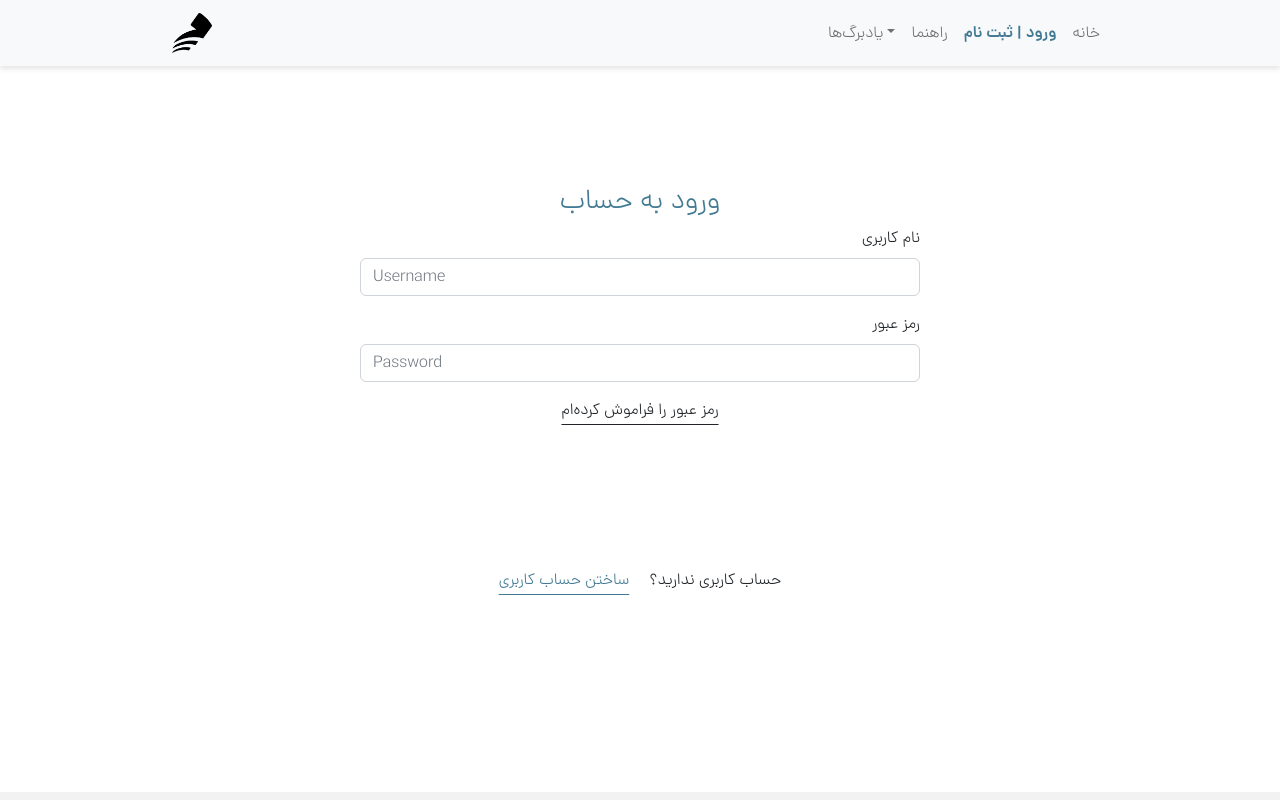
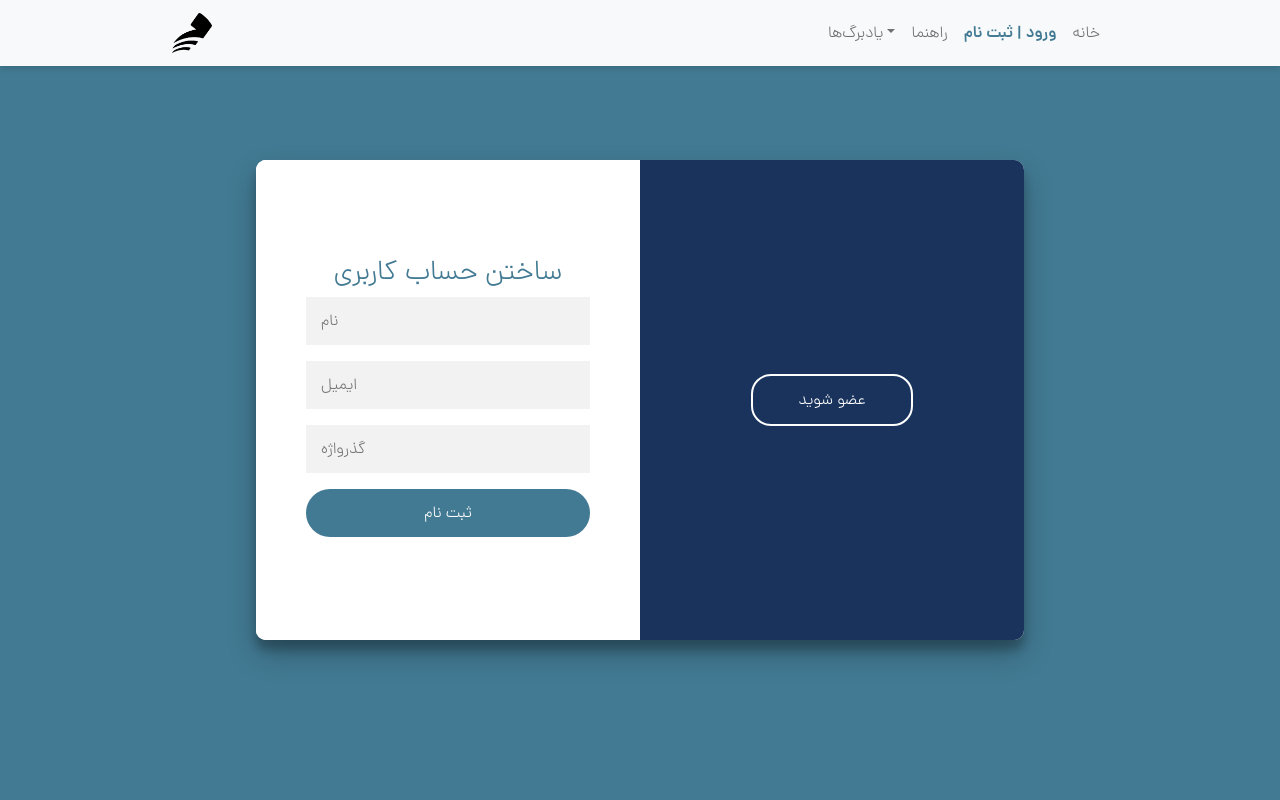
Before and after one commit to denashams/flashcard-fontend, a React (Create React App) app: page /login in a window 1280 px wide. Shown: the top 800 px of the page. Built offline with nearby package versions, Linux system fonts and the light colour scheme.

Commit message:
Created and styled login page

```diff
--- a/src/components/footer/Footer.css
+++ b/src/components/footer/Footer.css
@@ -3,7 +3,6 @@ footer {
     text-align: center;
     font-size: 16px;
     padding: 20px 0;
-    margin-top: 20px;
 }
 
 footer a {
--- a/src/components/slider3d/Slider3d.css
+++ b/src/components/slider3d/Slider3d.css
@@ -11,10 +11,9 @@
 .swiper-pagination-clickable .swiper-pagination-bullet {
   background: var(--color-primary);
 }
-@media (max-width: 576px) {
+@media (max-width: 768px) {
 
   .photo-container {
-width: 90%;
-margin: 0 auto;  }
+display: none;}
 
   }
--- a/src/components/slider3d/Slider3d.jsx
+++ b/src/components/slider3d/Slider3d.jsx
@@ -52,16 +52,16 @@ export default function Slider3d() {
         }}
       >
         <SwiperSlide>
-          <img src={pic1} alt="pic1" className="image-fluid" />
+          <img src={pic1} alt="pic1" className="d-block image-fluid" />
         </SwiperSlide>
         <SwiperSlide>
-          <img src={pic2} alt="pic2" className="image-fluid" />
+          <img src={pic2} alt="pic2" className=" d-block image-fluid" />
         </SwiperSlide>
         <SwiperSlide>
-          <img src={pic3} alt="pic3" className="image-fluid" />
+          <img src={pic3} alt="pic3" className="d-block image-fluid" />
         </SwiperSlide>
         <SwiperSlide>
-          <img src={pic4} alt="pic4" className="image-fluid" />
+          <img src={pic4} alt="pic4" className=" d-block image-fluid" />
         </SwiperSlide>
       </Swiper>
     </div>
--- a/src/index.css
+++ b/src/index.css
@@ -1,3 +1,10 @@
+@font-face {
+  font-family: dana;
+  font-style: normal;
+  font-weight: 100;
+  src: url('./assets/fonts/woff2/Dana-Thin.woff2') format('woff2'),  /* FF39+,Chrome36+, Opera24+*/
+     url('./assets/fonts/woff/Dana-Thin.woff') format('woff');  /* FF3.6+, IE9, Chrome6+, Saf5.1+*/
+}
 @font-face {
 	font-family: dana;
 	font-style: normal;
@@ -19,19 +26,13 @@
 	src: url('./assets/fonts/woff2/Dana-Black.woff2') format('woff2'),  /* FF39+,Chrome36+, Opera24+*/
 		 url('./assets/fonts/woff/Dana-Black.woff') format('woff');  /* FF3.6+, IE9, Chrome6+, Saf5.1+*/
 }
-@font-face {
-	font-family: dana;
-	font-style: normal;
-	font-weight: 100;
-	src: url('./assets/fonts/woff2/Dana-Thin.woff2') format('woff2'),  /* FF39+,Chrome36+, Opera24+*/
-		 url('./assets/fonts/woff/Dana-Thin.woff') format('woff');  /* FF3.6+, IE9, Chrome6+, Saf5.1+*/
-}
 
 
 
 :root {
   --color-white: #fff;
   --color-primary: #427a93;
+  --color-primary-dark: #19335c;
   --color-gray-light: #f2f2f2;
   --color-gray-dark: #696969;
 }
@@ -95,3 +96,11 @@ p {
   top: 0px;
   left: 0px;
 }
+
+
+button a {
+  color: var(--color-white);
+}
+button a:hover {
+  color: var(--color-white);
+}
--- a/src/pages/home/Home.css
+++ b/src/pages/home/Home.css
@@ -1,5 +1,8 @@
 section {
   scroll-margin-top: 100px;
+}
+.home {
+  margin-bottom: 50px;
 }
 
 .page-title h1 {
@@ -36,16 +39,9 @@ section {
 .blue-square {
   background-color: var(--color-primary);
 }
-.home a {
-  color: var(--color-white);
-}
-.contentcard a:hover {
-  color: var(--color-white);
-}
 
 /* ======================media queries==================== */
-
-@media only screen and (max-width: 600px) {
+/* @media (max-width: 600px) {
   .home p {
     font-size: 18px;
     text-align: center;
@@ -53,7 +49,23 @@ section {
   .home button {
     margin: 0 auto;
   }
+
+
+.home .content-container p{
+  margin: 30px 0;
+
 }
+} */
+
+@media (max-width: 768px) {
+  .home p {
+    font-size: 18px;
+    text-align: center;
+  }
+  .home button {
+    margin: 0 auto;
+  }
+
   .home .container {
     margin: 0 auto;
     width: 100%;
@@ -62,3 +74,7 @@ section {
   .home h2 {
     text-align: center;
   }
+  .home .content-container p {
+    margin: 30px 0;
+  }
+}
--- a/src/pages/login/Login.css
+++ b/src/pages/login/Login.css
@@ -1,50 +1,159 @@
-.login-container {
-  max-width: 50%;
-  margin: 9rem auto;
-  background-color: var(--color-background-variant);
-  padding: 40px;
-  border-radius: 20px;
+.Login {
+  background: var(--color-primary);
+  height: 100vh;
+  display: flex;
+  justify-content: center;
+  align-items: center;
+  flex-direction: column;
 }
-.login-container h3 {
+.logincontainer h2 {
   color: var(--color-primary);
+  font-weight: 300;
+  font-size: 28px;
+  margin: 0;
   text-align: center;
 }
-.form-container {
-  text-align: right;
+.logincontainer button {
+  color: var(--color-white);
+  border-radius: 20px;
+  border: 2px solid var(--color-white);
+  background: transparent;
+  padding: 12px 45px;
 }
-.login-container button {
-  background-color: rgba(255, 255, 255, 0.1);
-  border: 1px solid rgba(255, 255, 255, 0.1);
-
-  backdrop-filter: blur(30px);
-  color: rgba(255, 255, 255, 0.8);
-
-  border-radius: 10px !important;
-
-  display: block;
-  width: 60%;
-  margin: 50px auto !important;
-  padding: 10px;
+.logincontainer button:hover {
+  color: var(--color-primary-dark);
+  background: var(--color-white);
 }
 
-.login-container button:hover {
-  background-color: rgba(255, 255, 255, 0.2);
+
+.logincontainer form {
+  background-color: var(--color-white);
+  display: flex;
+  align-items: center;
+  justify-content: center;
+  flex-direction: column;
+  padding: 0 50px;
+  height: 100%;
+  text-align: center;
+}
+.logincontainer input {
+  background-color: var(--color-gray-light);
+  border: none;
+  padding: 12px 15px;
+  margin: 8px 0;
+  width: 100%;
+}
+.signup-btn, .signin-btn {
+  background: var(--color-primary) !important;
+  border-radius: 30px;
+  color: var(--color-white);
+}
+.logincontainer {
+  background-color: #fff;
+  border-radius: 10px;
+  box-shadow: 0 14px 28px rgba(0, 0, 0, 0.25), 0 10px 10px rgba(0, 0, 0, 0.22);
+  position: relative;
+  overflow: hidden;
+  width: 768px;
+  max-width: 100%;
+  min-height: 480px;
+}
+.form-container {
+  position: absolute;
+  top: 0;
+  height: 100%;
+  transition: all 0.6s ease-in-out;
+}
+.signin-container {
+  left: 0;
+  width: 50%;
+  z-index: 2;
+}
+.logincontainer.right-panel-active .signin-container {
+  transform: translateX(100%);
+}
+.signup-container {
+  left: 0;
+  width: 50%;
+  opacity: 1;
+  z-index: 5;
+}
+.logincontainer .right-panel-active .signup-container {
+  transform: translateX(100%);
+  opacity: 1;
+  z-index: 5;
+  animation: show 0.6s;
+}
+@keyframes show {
+  0%,
+  49.99% {
+    opacity: 0;
+    z-index: 1;
+  }
+
+  50%,
+  100% {
+    opacity: 1;
+    z-index: 5;
+  }
+}
+.overlay-container {
+  position: absolute;
+  top: 0;
+  left: 50%;
+  width: 50%;
+  height: 100%;
+  overflow: hidden;
+  transition: transform 0.6s ease-in-out;
+  z-index: 100;
+}
+.logincontainer.right-panel-active .overlay-container {
+  transform: translateX(-100%);
+}
+.overlay {
+  background: var(--color-primary-dark);
+
+  transition: transform 0.6s ease-in-out;
+  background-repeat: no-repeat;
+  background-size: cover;
+  background-position: 0 0;
+  position: relative;
+  left: -100%;
+  height: 100%;
+  width: 200%;
+  transform: translateX(0);
+}
+.logincontainer.right-panel-active .overlay {
+  transform: translateX(50%);
+}
+.overlay-panel {
+  position: absolute;
+  display: flex;
+  align-items: center;
+  justify-content: center;
+  flex-direction: column;
+  padding: 0 40px;
+  text-align: center;
+  top: 0;
+  height: 100%;
+  width: 50%;
+  transform: translateX(0);
+  transition: transform 0.6s ease-in-out;
 }
 
-.forget-password,
-.signup-links a {
-  color: var(--color-primary);
-  text-decoration: underline;
-  text-underline-offset: 10px;
+.overlay-left {
+  transform: translateX(-20%);
 }
-.forget-password, .signup-links a:hover {
-  color: var(--color-background);
+
+.logincontainer.right-panel-active .overlay-left {
+  transform: translateX(0);
 }
-.signup-links {
-  display: flex;
-  justify-content: center;
-  gap: 20px;
+
+.overlay-right {
+  right: 0;
+  transform: translateX(0);
 }
-.signup-links p {
-  color: var(--color-background);
+
+.logincontainer.right-panel-active .overlay-right {
+  transform: translateX(20%);
 }
--- a/src/pages/login/Login.jsx
+++ b/src/pages/login/Login.jsx
@@ -1,33 +1,53 @@
-import React from "react";
-import Form from "react-bootstrap/Form";
-import { NavLink } from "react-router-dom";
+import React, { useState } from "react";
 
 import "./Login.css";
 
 export default function Login() {
+  const [addClass, setAddClass] = useState("");
+
   return (
-    <div className="login-container">
-      <h3>ورود به حساب</h3>
-      <div className="form-container">
-      <Form>
-        <Form.Group className="mb-3 " controlId="formUsername">
-          <Form.Label>نام کاربری</Form.Label>
-          <Form.Control type="text" placeholder="Username" />
-        </Form.Group>
-
-        <Form.Group className="mb-3" controlId="formPassword">
-          <Form.Label>رمز عبور</Form.Label>
-          <Form.Control type="password" placeholder="Password" />
-        </Form.Group>
-      </Form>
+    <div className="Login">
+    <div className={`logincontainer ${addClass}`} id="loginContainer">
+      <div className="form-container signup-container">
+        <form>
+          <h2>ساختن حساب کاربری</h2>
+          <input type="text" placeholder="نام" />
+          <input type="email" placeholder="ایمیل" />
+          <input type="password" placeholder="گذرواژه" />
+          <input type="button" value="ثبت نام" className="signup-btn" />
+        </form>
       </div>
-      <a href="/" className="d-flex justify-content-center forget-password">رمز عبور را فراموش کرده‌ام</a>
-      <button>ورود</button>
-
-      <span className="signup-links">
-        <NavLink to="/signup">ساختن حساب کاربری</NavLink>
-        <p >حساب کاربری ندارید؟</p>
-      </span>
+      <div className="form-container signin-container">
+        <form>
+          <h2>ورود به حساب کاربری</h2>
+          <input type="text" id="username" placeholder="نام کاربری" />
+          <input type="password" placeholder="گذرواژه" />
+          <input type="button" value="ورود" className="signin-btn"/>
+        </form>
+      </div>
+      <div className="overlay-container">
+        <div className="overlay">
+          <div className="overlay-panel overlay-left">
+            <button
+              className="ghost"
+              id="signIn"
+              onClick={() => setAddClass("")}
+            >
+              وارد شوید
+            </button>
+          </div>
+          <div className="overlay-panel overlay-right">
+            <button
+              className="ghost"
+              id="signUp"
+              onClick={() => setAddClass("right-panel-active")}
+            >
+              عضو شوید
+            </button>
+          </div>
+        </div>
+      </div>
+    </div>
     </div>
   );
 }
```
Also changed, not shown: src/components/header-slider/Slider.css (line endings or trailing spaces). Lines whose indentation alone changed are shown as unchanged.
